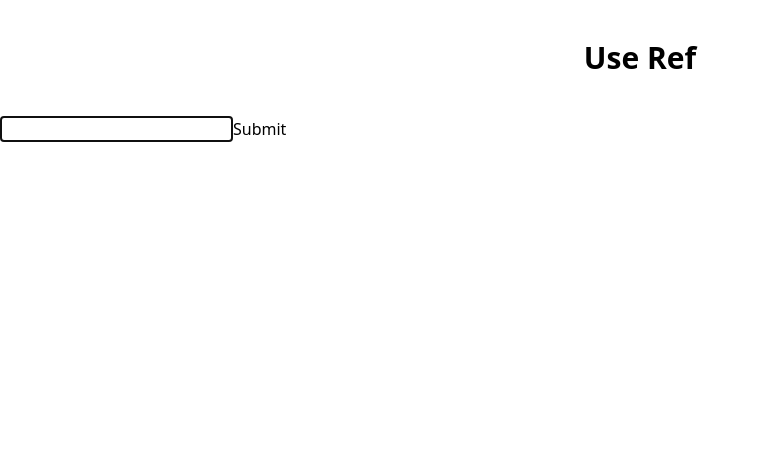
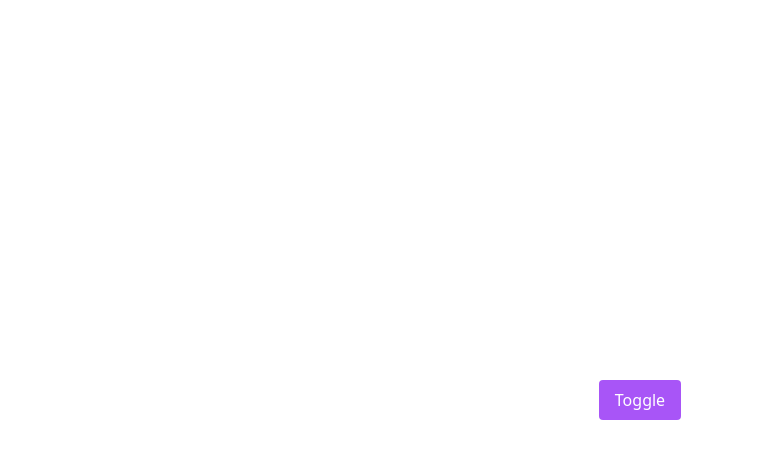
Before and after one commit to yeasinrafee/Frontend-Fundamental, a React (Vite) app in the folder react-hooks/: page / in a window 1280 px wide. Shown: the top 458 px of the page, without its empty margins (0-760 px from the left). Built offline with nearby package versions, Linux system fonts and the light colour scheme.

Commit message:
Context api, global provider pattern for dark theme

```diff
--- a/react-hooks/src/App.tsx
+++ b/react-hooks/src/App.tsx
@@ -1,11 +1,26 @@
 // import UseReducerExample from './pages/UseReducerExample';
-import UseRefExample from './pages/UseRefExample';
+import { useContext } from 'react';
+// import UseRefExample from './pages/UseRefExample';
+import { ThemeContext } from './context/ThemeProvider';
 
 function App() {
+  const { dark, setDark } = useContext(ThemeContext);
   return (
     <>
       {/* <UseReducerExample /> */}
-      <UseRefExample />
+      {/* <UseRefExample /> */}
+      <div
+        className={`w-full h-screen flex justify-center items-center ${
+          dark ? 'bg-black text-white' : 'bg-white text-black'
+        }`}
+      >
+        <button
+          onClick={() => setDark(!dark)}
+          className='bg-purple-500 text-white px-4 py-2 rounded'
+        >
+          Toggle
+        </button>
+      </div>
     </>
   );
 }
--- /dev/null
+++ b/react-hooks/src/context/ThemeProvider.tsx
@@ -0,0 +1,24 @@
+import React, { createContext, Dispatch, useState } from 'react';
+
+type TThemeContext = {
+  dark: boolean;
+  setDark: Dispatch<React.SetStateAction<boolean>>;
+};
+type TThemeProviderProps = {
+  children: React.ReactNode;
+};
+
+export const ThemeContext = createContext<TThemeContext | undefined>(undefined);
+
+const ThemeProvider = ({ children }: TThemeProviderProps) => {
+  const [dark, setDark] = useState(false);
+  const values = {
+    dark,
+    setDark,
+  };
+  return (
+    <ThemeContext.Provider value={values}>{children}</ThemeContext.Provider>
+  );
+};
+
+export default ThemeProvider;
--- a/react-hooks/src/main.tsx
+++ b/react-hooks/src/main.tsx
@@ -1,10 +1,13 @@
-import { StrictMode } from 'react'
-import { createRoot } from 'react-dom/client'
-import App from './App.tsx'
-import './index.css'
+import { StrictMode } from 'react';
+import { createRoot } from 'react-dom/client';
+import App from './App.tsx';
+import './index.css';
+import ThemeProvider from './context/ThemeProvider.tsx';
 
 createRoot(document.getElementById('root')!).render(
   <StrictMode>
-    <App />
-  </StrictMode>,
-)
+    <ThemeProvider>
+      <App />
+    </ThemeProvider>
+  </StrictMode>
+);
```
